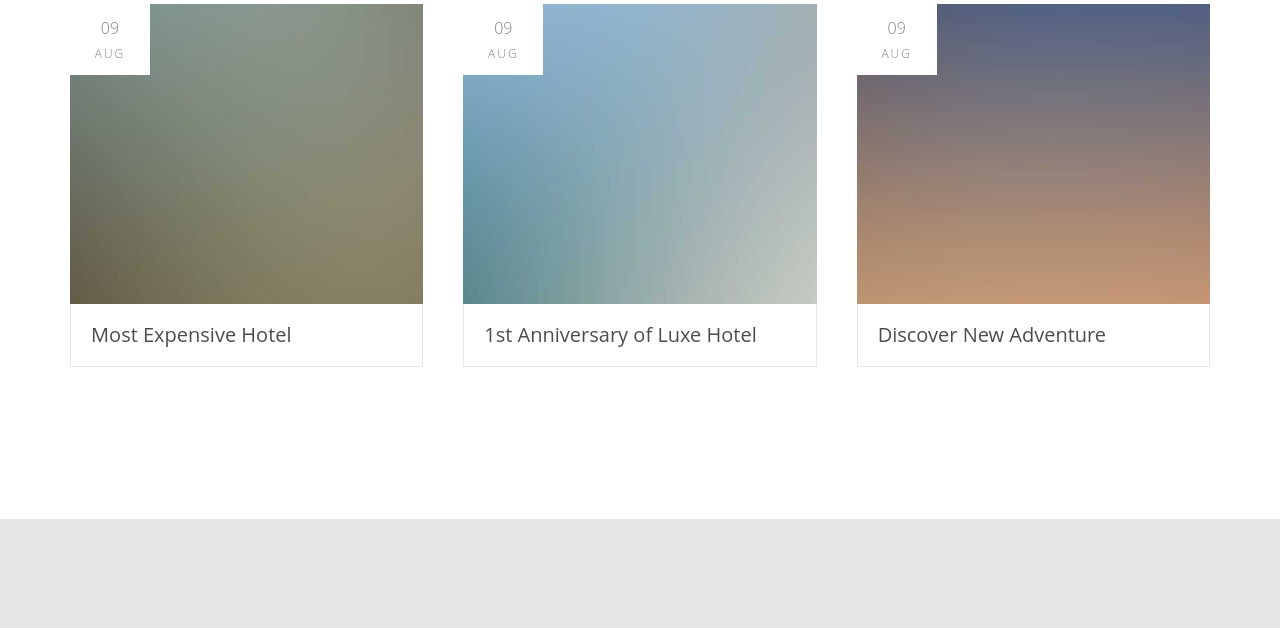
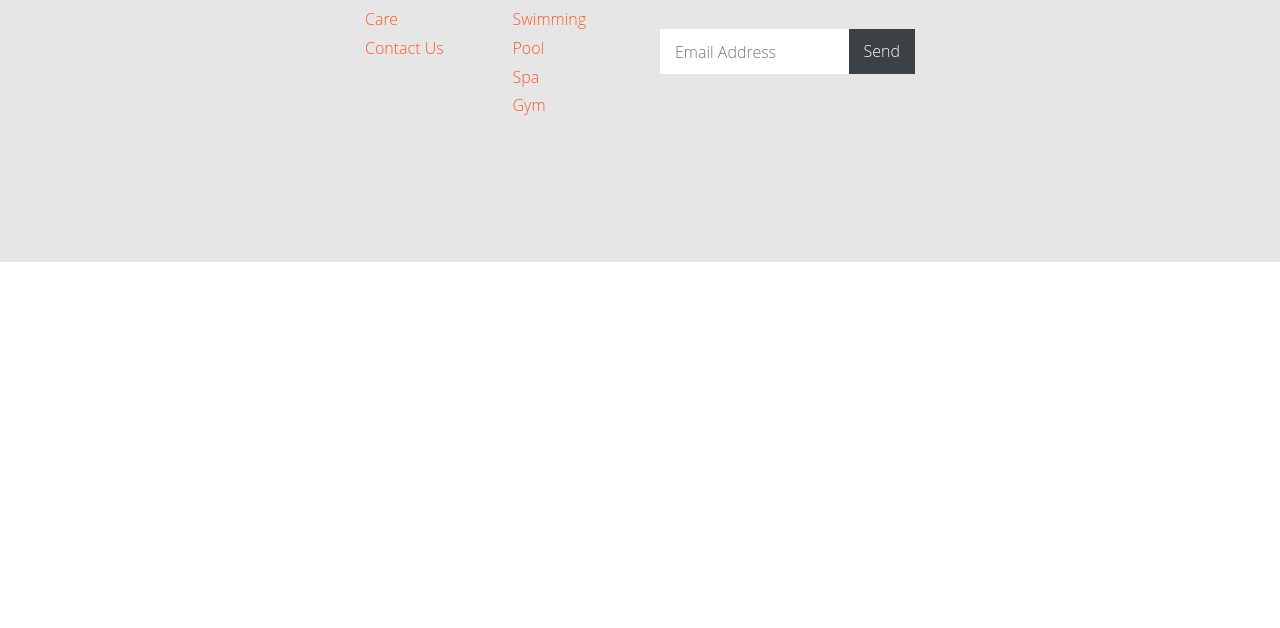
Before and after one commit to imcybro/imcybro.github.io, a plain HTML site: page index.html in a window 1280 px wide. Shown: the part 4394-5022 px from the top of the page. After the commit the page ends 4656 px from the top, so only its background shows below. Drawn offline with Linux system fonts and the light colour scheme; files whose address does not match are found by name.

Commit message:
Update index.html
removed blog section

```diff
--- a/index.html
+++ b/index.html
@@ -484,7 +484,7 @@ Designed by cybrozx
 	</div>
 
 
-	<div id="fh5co-blog-section">
+<!-- 	<div id="fh5co-blog-section">
 		<div class="container">
 			<div class="row">
 				<div class="col-md-12">
@@ -529,7 +529,7 @@ Designed by cybrozx
 				</div>
 			</div>
 		</div>
-	</div>
+	</div> -->
 
 	<footer id="footer" class="fh5co-bg-color">
 		<div class="container">
```
